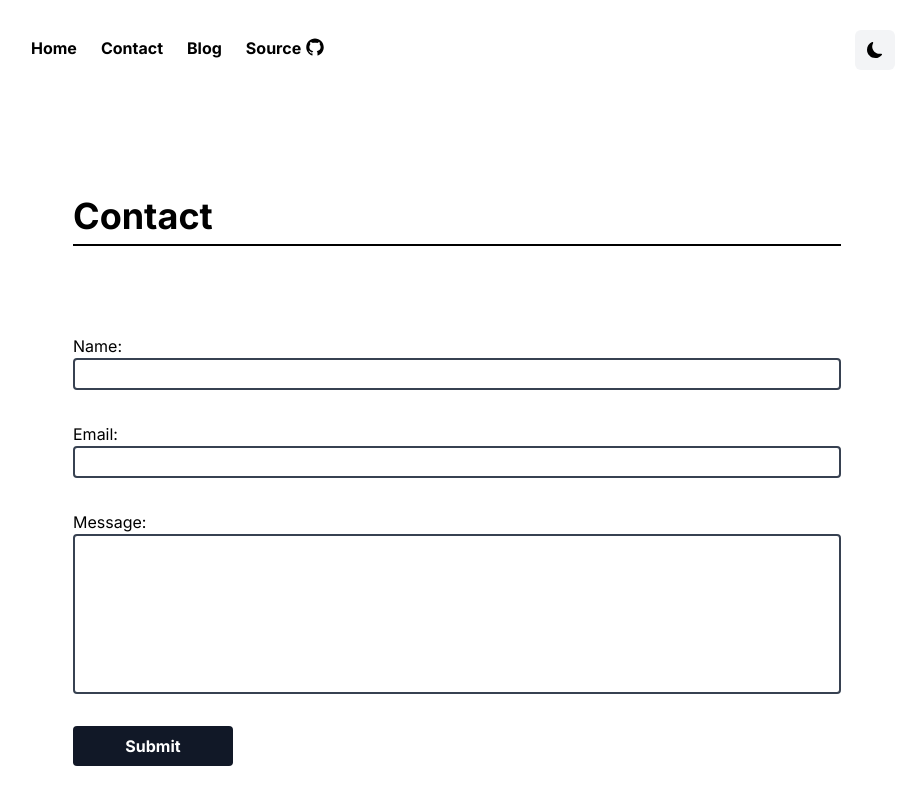
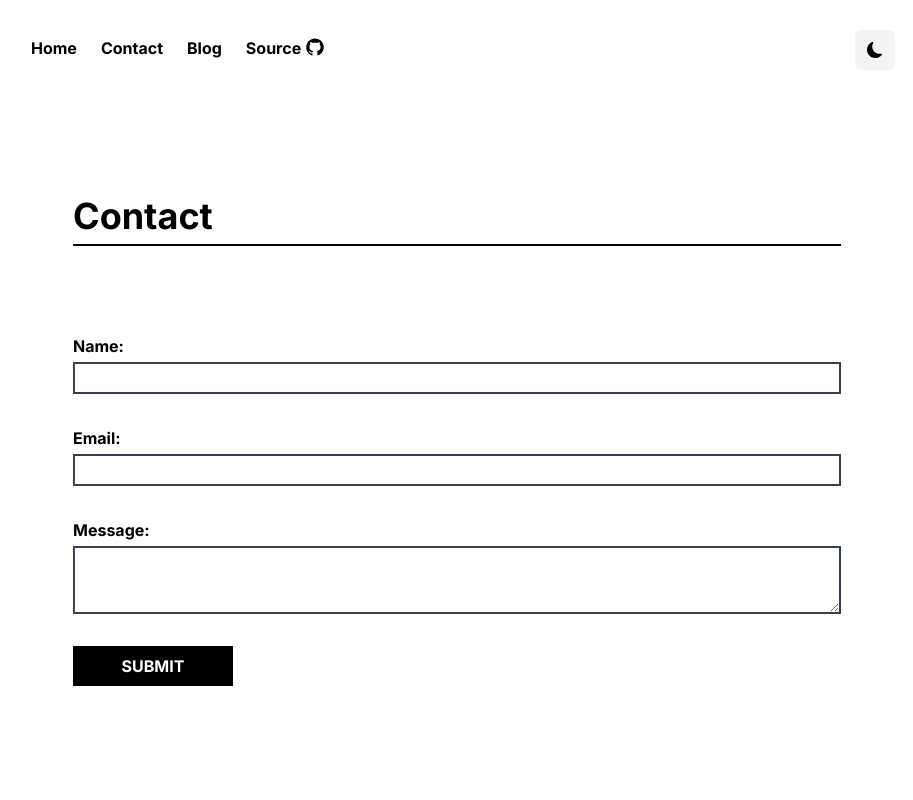
Before and after one commit to max-grzanna/personal-website, a Next.js app: page /contact in a window 1280 px wide. Shown: the top 800 px of the page, without its empty margins (183-1096 px from the left). Built offline with nearby package versions, Linux system fonts and the light colour scheme.

Commit message:
build error fixed

```diff
--- a/pages/_document.jsx
+++ b/pages/_document.jsx
@@ -2,7 +2,6 @@ import React from 'react';
 import {
   Html, Head, Main, NextScript,
 } from 'next/document';
-import Footer from '@/components/Footer';
 
 // eslint-disable-next-line no-unused-vars
 export default function Document(props) {
--- a/pages/api/contact.js
+++ b/pages/api/contact.jsx
@@ -1,8 +1,4 @@
-import React from 'react';
-
 export default function (req, res) {
-  const password = process.env.PASSWORD;
-
   // eslint-disable-next-line global-require
   const nodemailer = require('nodemailer');
   const transporter = nodemailer.createTransport({
@@ -10,19 +6,18 @@ export default function (req, res) {
     host: 'smtp.gmail.com',
     auth: {
       user: 'max.grzanna.tech@gmail.com',
-      pass: password,
+      pass: process.env.PASSWORD,
     },
     secure: true,
   });
-
   const mailData = {
     from: 'max.grzanna.tech@gmail.com',
     to: 'grzannamax@gmail.com',
     subject: `Message From ${req.body.name}`,
-    text: req.body.message,
-    html: <div>{req.body.message}</div>,
+    text: `${req.body.message} | Sent from: ${req.body.email}`,
+    html: `<div>${req.body.message}</div><p>Sent from:
+    ${req.body.email}</p>`,
   };
-
   transporter.sendMail(mailData, (err, info) => {
     if (err) console.log(err);
     else console.log(info);
--- a/pages/contact.jsx
+++ b/pages/contact.jsx
@@ -6,20 +6,21 @@ const c = {
   formWrapper: 'mt-10 w-full',
   formGroup: 'flex flex-col',
   form: 'flex flex-col gap-8',
-  input: 'border-2 border-gray-700 dark:text-black dark:bg-white dark:border-gray-200 rounded h-8 w-full p-2',
-  message: 'border-2 border-gray-700 dark:text-black dark:bg-white dark:border-gray-200 rounded h-40 w-full p-2',
-  inputButton: 'mr-auto bg-gray-900 dark:bg-white dark:text-black text-white rounded w-40 h-10 font-bold cursor-pointer hover:bg-gray-800 dark:hover:bg-gray-100 ',
+  input: 'border-2 border-gray-700 dark:text-black dark:bg-white dark:border-gray-200 h-8 w-full p-2',
+  message: 'border-2 border-gray-700 dark:text-black dark:bg-white dark:border-gray-200 w-full p-2',
+  inputButton: 'uppercase mr-auto bg-black dark:bg-white dark:text-black text-white w-40 h-10 font-bold cursor-pointer hover:bg-gray-800 dark:hover:bg-gray-100 ',
+  label: 'font-bold pb-1',
 };
 
 export default function Contact() {
   const [name, setName] = useState('');
   const [email, setEmail] = useState('');
   const [message, setMessage] = useState('');
+  // eslint-disable-next-line no-unused-vars
   const [submitted, setSubmitted] = useState(false);
 
   const handleSubmit = (e) => {
     e.preventDefault();
-    console.log('sending');
 
     const data = {
       name,
@@ -35,9 +36,7 @@ export default function Contact() {
       },
       body: JSON.stringify(data),
     }).then((r) => {
-      console.log('response recieved');
       if (r.status === 200) {
-        console.log('Response succeeded!');
         setSubmitted(true);
         setName('');
         setEmail('');
@@ -55,7 +54,8 @@ export default function Contact() {
 
         <form className={c.form}>
           <formGroup className={c.formGroup}>
-            <label htmlFor="name">Name:</label>
+            {/* eslint-disable-next-line jsx-a11y/label-has-associated-control */}
+            <label htmlFor="name" className={c.label}>Name:</label>
             <input
               required
               className={c.input}
@@ -67,7 +67,8 @@ export default function Contact() {
             />
           </formGroup>
           <formGroup className={c.formGroup}>
-            <label htmlFor="email">Email:</label>
+            {/* eslint-disable-next-line jsx-a11y/label-has-associated-control */}
+            <label className={c.label} htmlFor="email">Email:</label>
             <input
               required
               className={c.input}
@@ -79,8 +80,9 @@ export default function Contact() {
             />
           </formGroup>
           <formGroup className={c.formGroup}>
-            <label htmlFor="message">Message:</label>
-            <input
+            {/* eslint-disable-next-line jsx-a11y/label-has-associated-control */}
+            <label className={c.label} htmlFor="message">Message:</label>
+            <textarea
               required
               className={c.message}
               type="text"
@@ -98,7 +100,6 @@ export default function Contact() {
             }}
           />
         </form>
-
       </div>
     </Container>
   );
```
